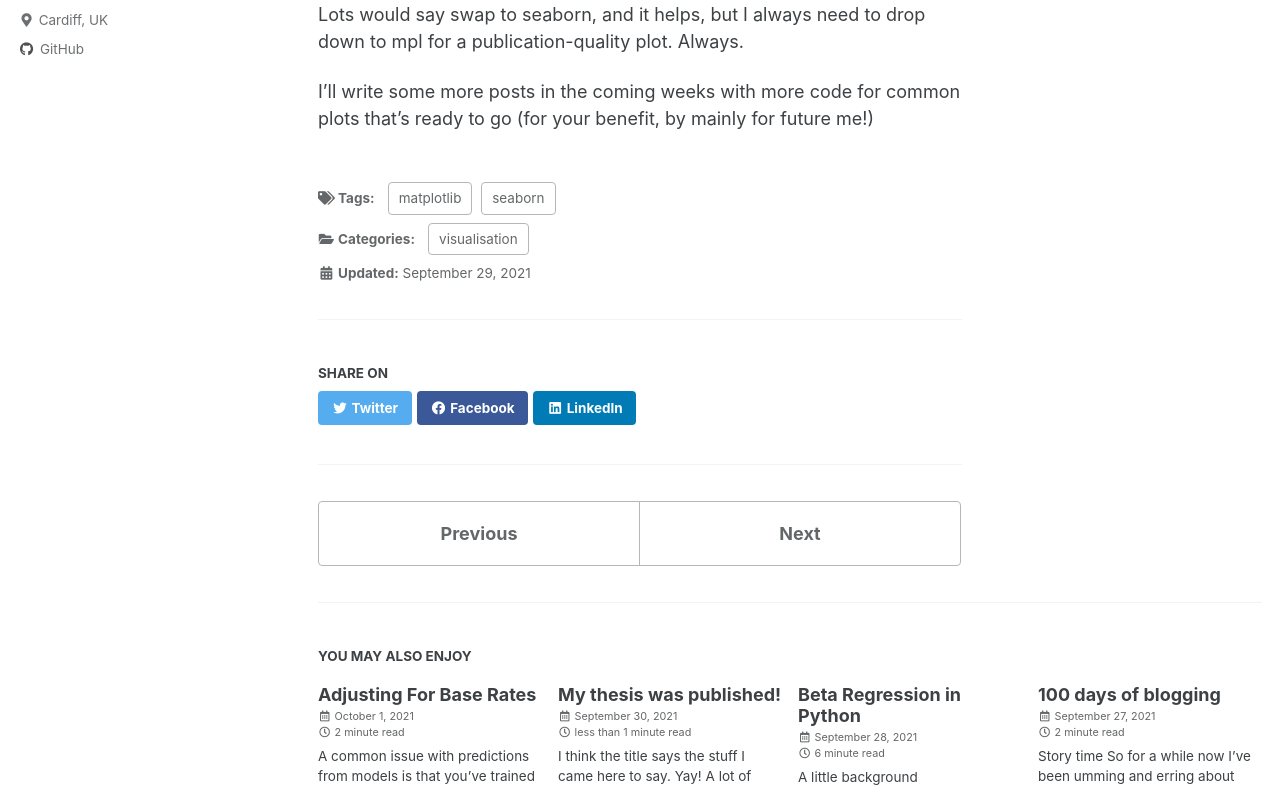
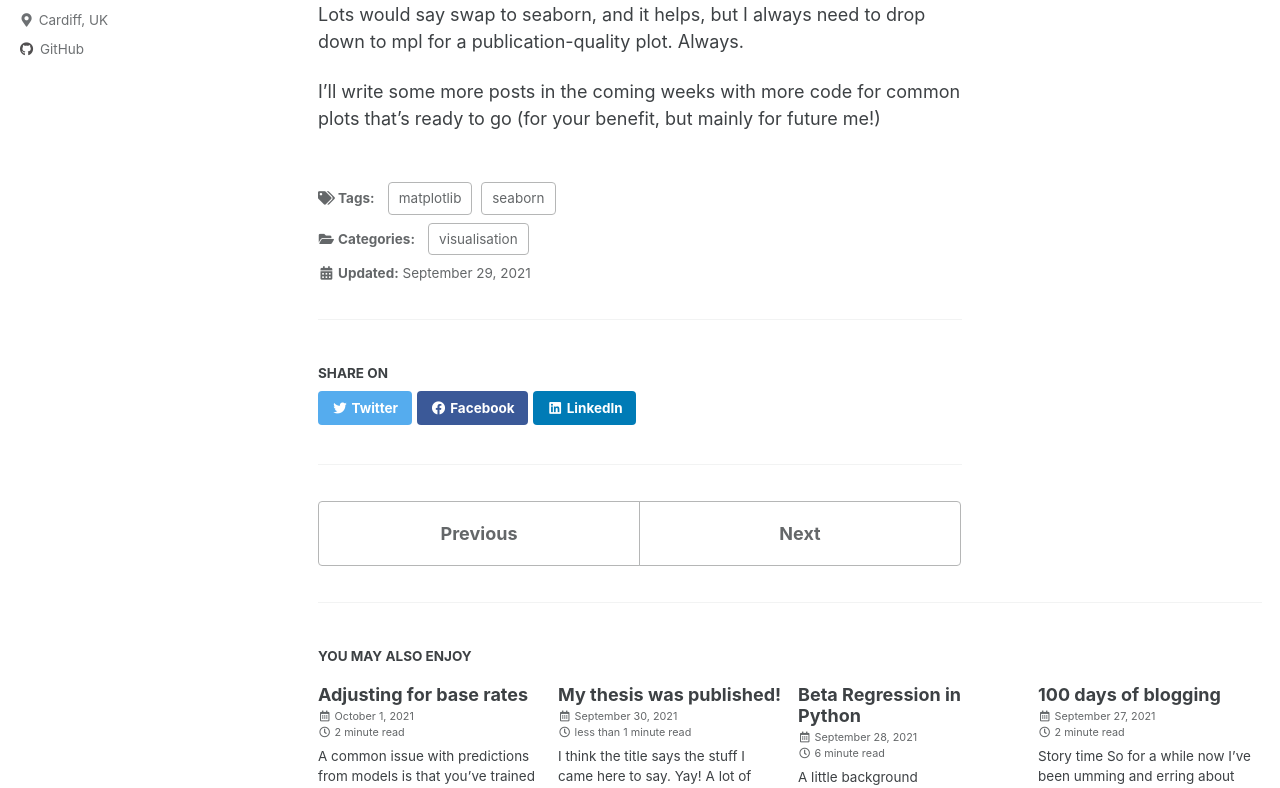
Before and after one commit to seafloor/seafloor.github.io, a Jekyll site: the page built from _posts/2021-09-29-starting-matplotlib.md, in a window 1280 px wide and 1400 px high, scrolled down 1762 px. Shown: the part 298-1086 px from the top of the window. Built offline with Jekyll 4.4.1, drawn with Linux system fonts in a browser that asks for light colours; cached includes are drawn as plain includes.

```diff
--- a/_posts/2021-09-29-starting-matplotlib.md
+++ b/_posts/2021-09-29-starting-matplotlib.md
@@ -59,4 +59,4 @@
 
 It doesn't get much more simple than that, but look at all that boilerplate just to get it to look reasonable! I love mpl's flexibility but it is a bit much. Lots would say swap to seaborn, and it helps, but I always need to drop down to mpl for a publication-quality plot. Always.
 
-I'll write some more posts in the coming weeks with more code for common plots that's ready to go (for your benefit, by mainly for future me!)
+I'll write some more posts in the coming weeks with more code for common plots that's ready to go (for your benefit, but mainly for future me!)
```
Also changed, not shown: _posts/2021-10-01-adjusting-for-base-rates.md (+10 -0 lines).
